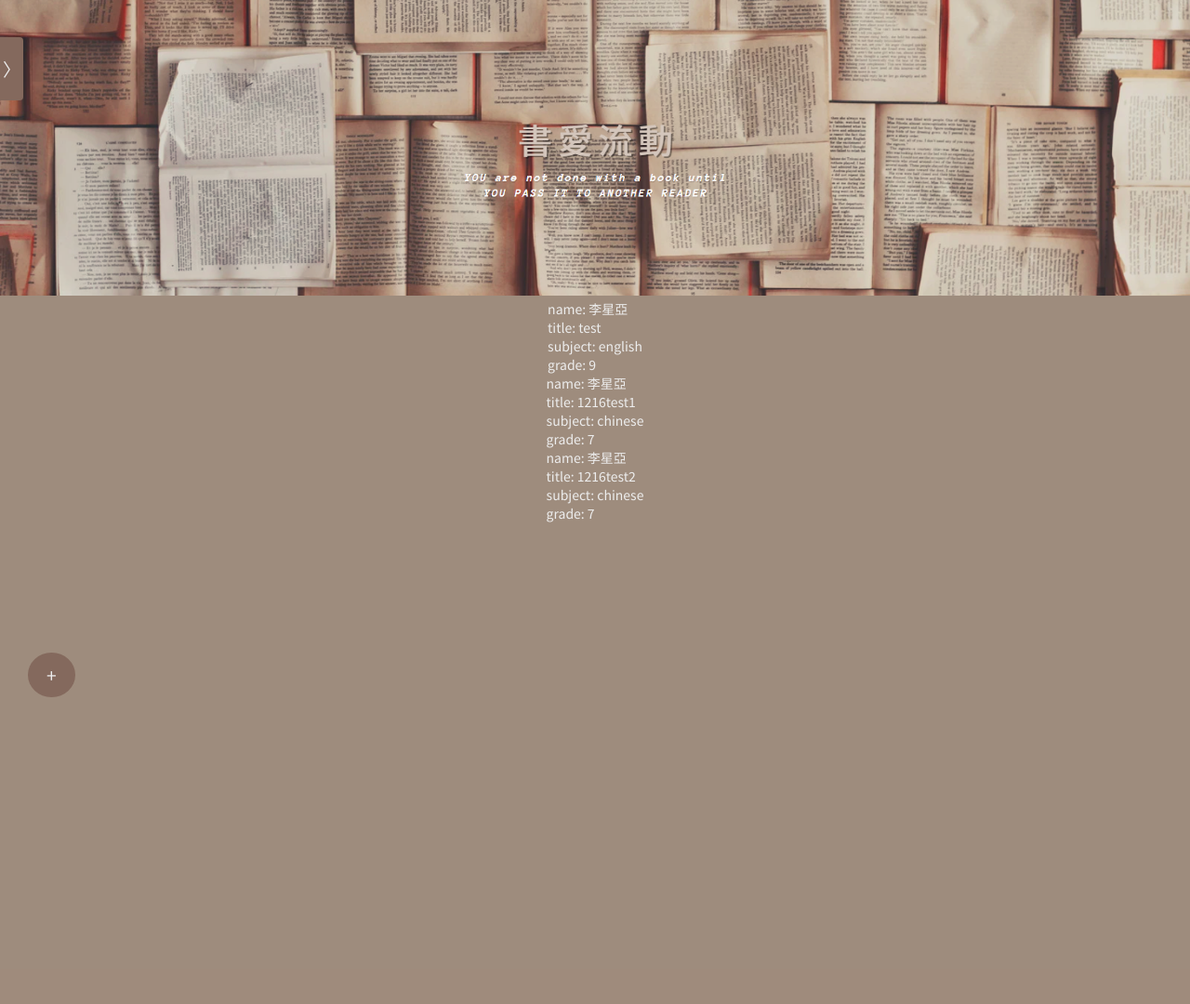
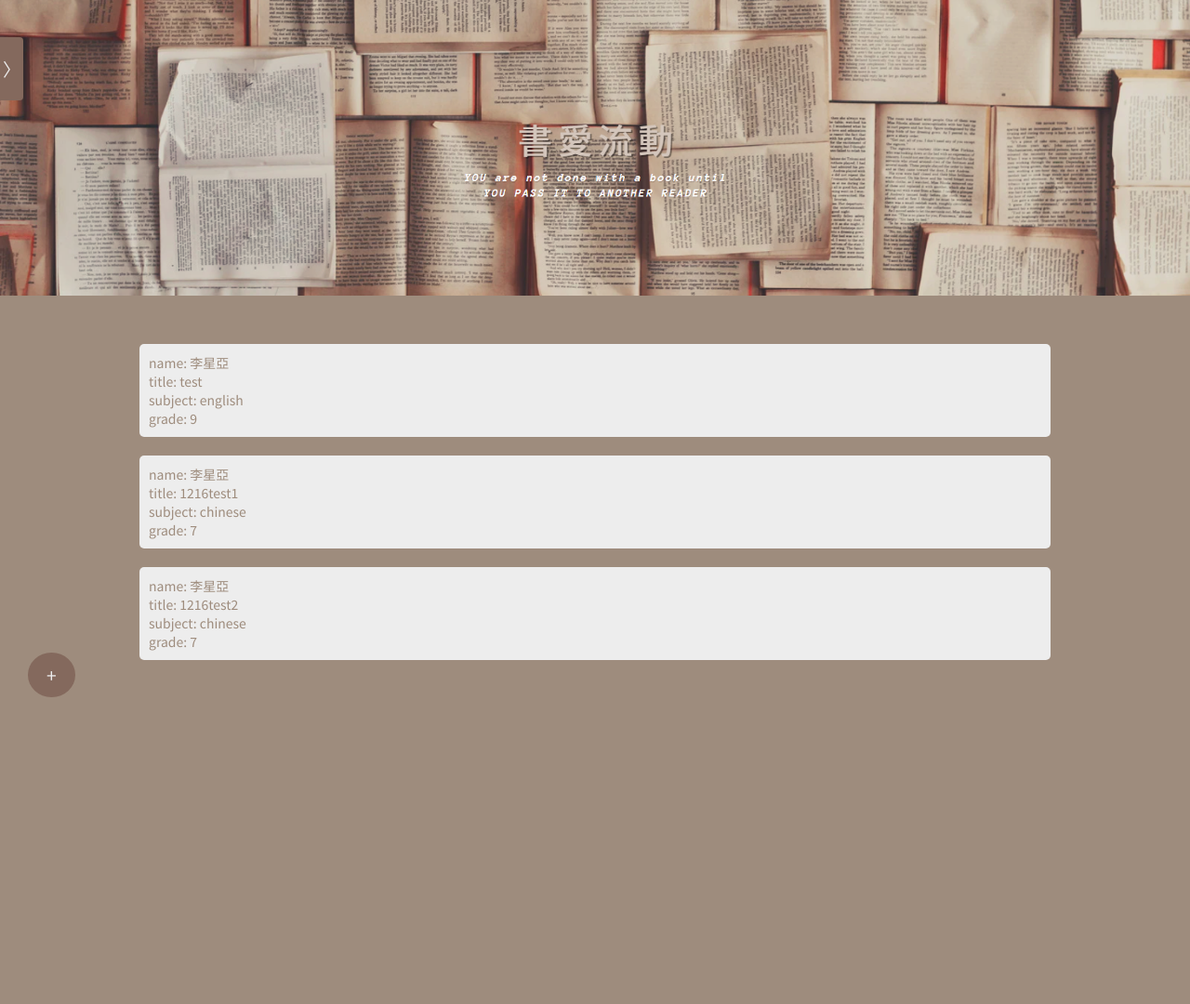
Before and after one commit to Q23RF/BooksRiverWebsite, a Flask app: page /browse in a window 1280 px wide. Shown: the whole page at 93% size. Before the commit the page ends 750 px from the top, so only its background shows below. Run offline with Flask 3, Linux system fonts and the light colour scheme; the visitor is signed in with stand-in values (Sample User, id 1).

Commit message:
browse page styled?

```diff
--- a/main.py
+++ b/main.py
@@ -121,5 +121,6 @@ def browse():
 	posts = db.session.execute(db.select(Post).order_by(Post.id)).scalars()
 	return render_template("browse.html", posts=posts)
 
+
 if __name__ == '__main__':
 	app.run(port=8040, host='0.0.0.0', debug=False)
--- a/static/style.css
+++ b/static/style.css
@@ -36,6 +36,7 @@ body{
 .container{
     width: 100%;
     min-height: 90vh;
+	margin-top: max(3vw, 20px);
     display: flex;
     flex-direction: column;
     align-items: center;
@@ -89,7 +90,6 @@ body{
 
 .description {
 	font-size: 2vw;
-	margin-top: max(3vw, 20px);
 	padding: 0 5vw;
 	text-align: center;
 }
@@ -140,6 +140,16 @@ button, input[type="submit"] {
 	bottom: 50px;
 }
 
+.post-container {
+	width: 75%;
+	padding: 10px;
+	margin: 10px 0;
+	border-radius: 5px;
+	background: var(--wh);
+	color: var(--br);
+}
+
+
 @media (min-width: 720px) {
 .description {
 	font-size: 14.4px;
--- a/templates/browse.html
+++ b/templates/browse.html
@@ -37,15 +37,6 @@
 					<div>grade: {{ p.grade }}</div>
 				</div>
 			{% endfor %}
-		<div>
-			{% for p in posts %}
-				<div>name: {{ p.username }}</div>
-				<div>title: {{ p.title }}</div>
-				<div>subject: {{ p.subject }}</div>
-				<div>grade: {{ p.grade }}</div>
-			{% endfor %}
-		</div>
-
 	</div>
 
 	<script src="{{url_for('static', filename='script.js')}}"></script>
```
Also changed, not shown: instance/info.db.
